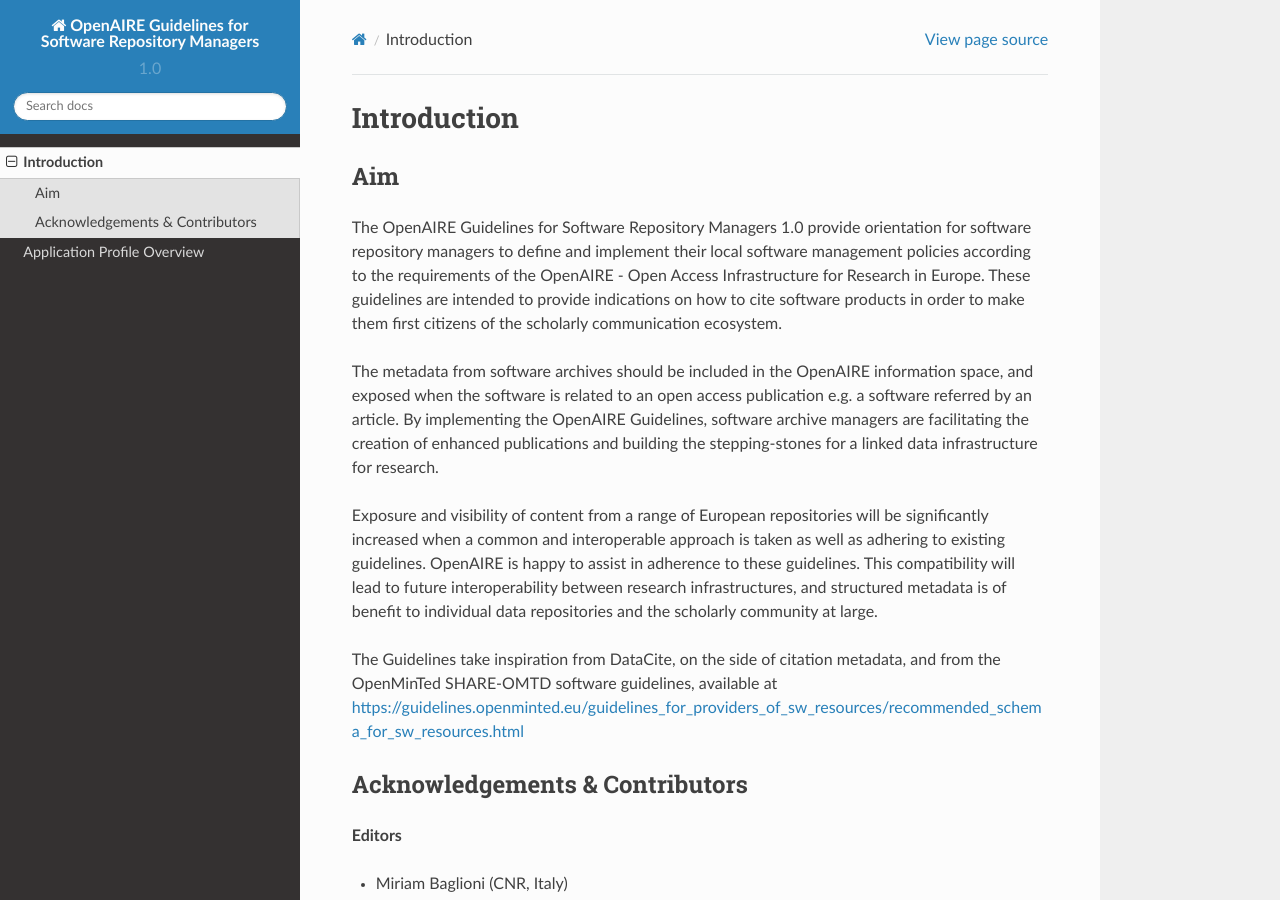
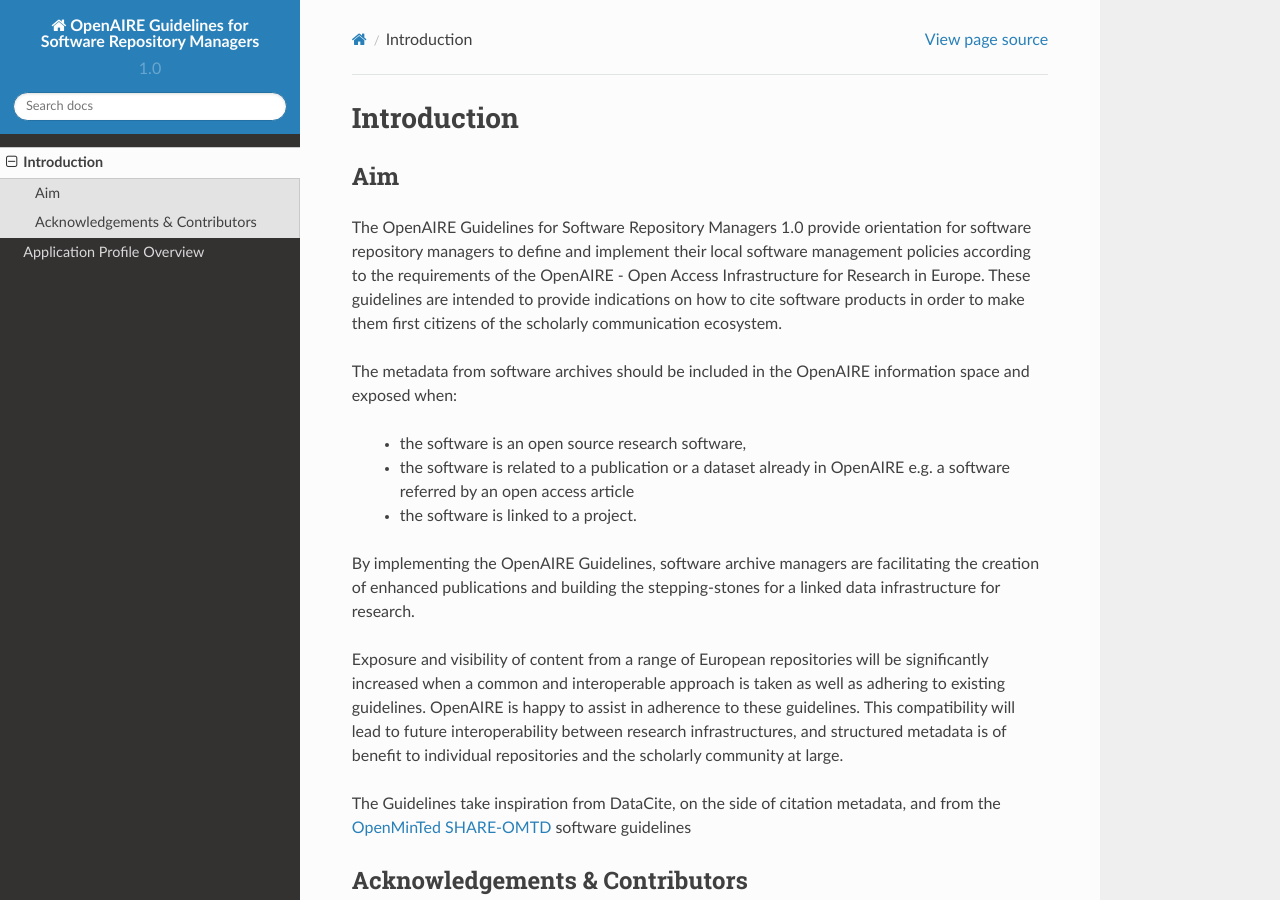
Before and after one commit to mirima2/software_guidelines, a Sphinx documentation site: the page built from docs/source/introduction.rst, in a window 1280 px wide and 900 px high. Built offline with Sphinx 7.4.7 and the Read the Docs theme 2.0.0, drawn with Linux system fonts in a browser that asks for light colours.

Commit message:
changed introduction

```diff
--- a/docs/source/introduction.rst
+++ b/docs/source/introduction.rst
@@ -10,14 +10,19 @@
 management policies according to the requirements of the OpenAIRE - Open Access
 Infrastructure for Research in Europe. These guidelines are intended to provide indications on how to cite software products in order to make them first citizens of the scholarly communication ecosystem.
 
-The metadata from software archives should be included in the OpenAIRE information space, and exposed when the software is related to an open access publication e.g. a software referred by an article.
+The metadata from software archives should be included in the OpenAIRE information space and exposed when:
+
+	* the software is an open source research software,
+	* the software is related to a publication or a dataset already in OpenAIRE e.g. a software referred by an open access article
+	* the software is linked to a project.
+
 By implementing the OpenAIRE Guidelines, software archive managers are facilitating the creation of enhanced publications and building the stepping-stones for a linked data infrastructure for research.
 
-Exposure and visibility of content from a range of European repositories will be significantly increased when a common and interoperable approach is taken as well as adhering to existing guidelines. OpenAIRE is happy to assist in adherence to these guidelines. This compatibility will lead to future interoperability between research infrastructures, and structured metadata is of benefit to individual data repositories and the scholarly community at large.
+Exposure and visibility of content from a range of European repositories will be significantly increased when a common and interoperable approach is taken as well as adhering to existing guidelines. OpenAIRE is happy to assist in adherence to these guidelines. This compatibility will lead to future interoperability between research infrastructures, and structured metadata is of benefit to individual repositories and the scholarly community at large.
 
 
 
-The Guidelines take inspiration from DataCite, on the side of citation metadata, and from the OpenMinTed SHARE-OMTD software guidelines, available at https://guidelines.openminted.eu/guidelines_for_providers_of_sw_resources/recommended_schema_for_sw_resources.html
+The Guidelines take inspiration from DataCite, on the side of citation metadata, and from the `OpenMinTed SHARE-OMTD <https://guidelines.openminted.eu/guidelines_for_providers_of_sw_resources/recommended_schema_for_sw_resources.html>`_ software guidelines
 
 
 
```
